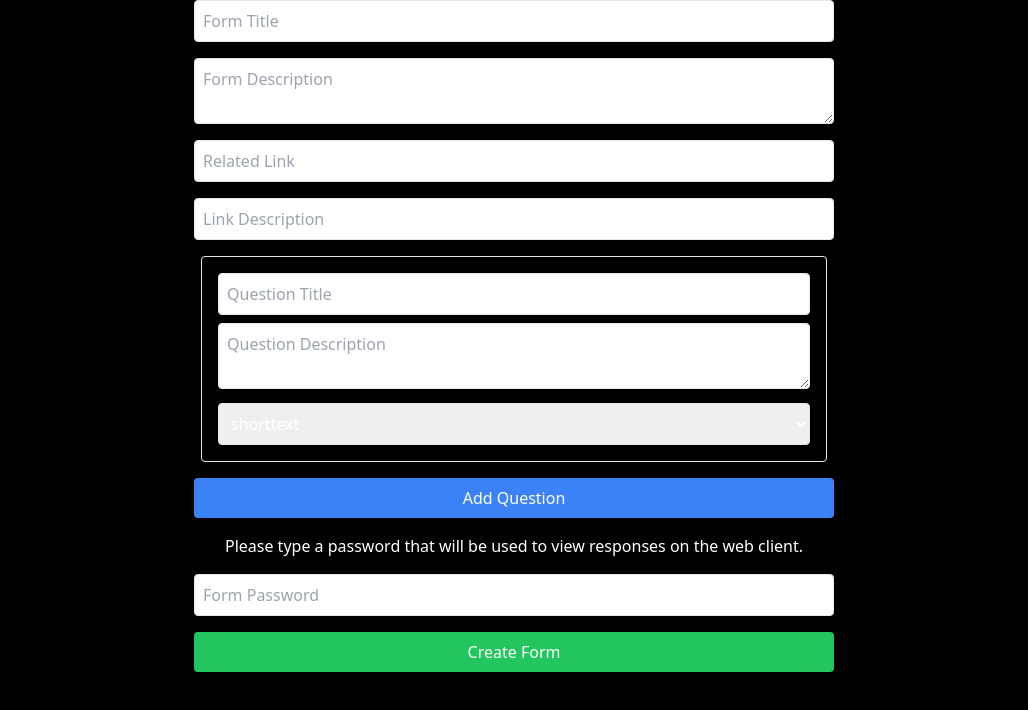
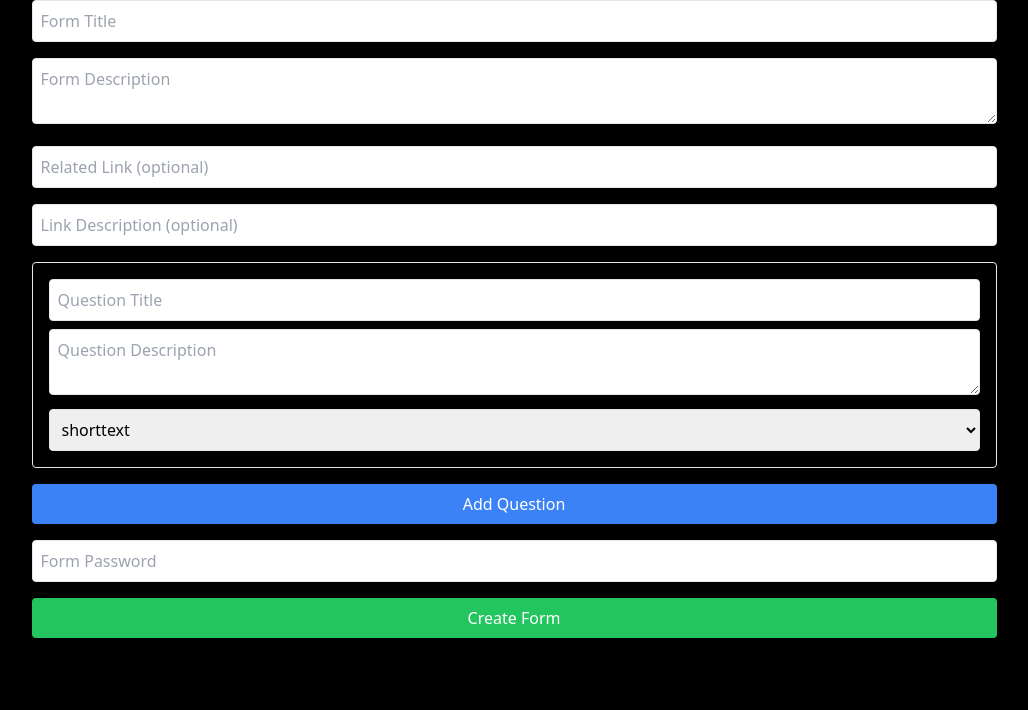
Before and after one commit to cetincetindag/formation-v1, a Next.js app: page /create in a window 1280 px wide. Shown: the top 710 px of the page, without its empty margins (126-1154 px from the left). Built offline with nearby package versions, Linux system fonts and the light colour scheme.

Commit message:
fixed form creation type issues & updated api routes

```diff
--- a/src/app/api/form/route.ts
+++ b/src/app/api/forms/route.ts
@@ -15,13 +15,9 @@ export async function GET() {
 export async function POST(request: Request) {
   try {
     const data = await request.json();
-    const password = '123456'
 
     const newForm = await db.form.create({
-      data: {
-        password: password,
-        data: data
-      },
+      data: data
     });
 
     return NextResponse.json(newForm, { status: 201 });
--- a/src/app/api/user/route.ts
+++ b/src/app/api/user/route.ts
@@ -15,13 +15,9 @@ export async function GET() {
 export async function POST(request: Request) {
   try {
     const data = await request.json();
-    const password = '123456'
 
     const newForm = await db.form.create({
-      data: {
-        password: password,
-        data: data
-      },
+      data: data
     });
 
     return NextResponse.json(newForm, { status: 201 });
--- a/src/app/create/page.tsx
+++ b/src/app/create/page.tsx
@@ -2,7 +2,6 @@
 import React, { useState, useEffect } from 'react';
 import { useRouter } from 'next/navigation';
 import { FormStructure, FormComponent, FormComponentType, FormStyle } from '~/types/formtypes';
-import { db } from '~/server/db';
 
 const defaultFormStyle: FormStyle = {
   theme: 'light',
@@ -22,6 +21,8 @@ const defaultFormComponent: FormComponent = {
   options: [],
 };
 
+const typesWithOptions = [FormComponentType.ComboBox, FormComponentType.MultiSelect, FormComponentType.MultiChoice, FormComponentType.RadioGroup];
+
 export default function CreateFormPage() {
   const router = useRouter();
   const [formStructure, setFormStructure] = useState<FormStructure>({
@@ -33,6 +34,7 @@ export default function CreateFormPage() {
     style: defaultFormStyle,
   });
   const [password, setPassword] = useState('');
+  const [message, setMessage] = useState('');
 
   useEffect(() => {
     const savedForm = localStorage.getItem('formInProgress');
@@ -66,32 +68,79 @@ export default function CreateFormPage() {
     }));
   };
 
+  const addOption = (index: number) => {
+    setFormStructure(prev => ({
+      ...prev,
+      form_content: prev.form_content.map((component, i) =>
+        i === index
+          ? { ...component, options: [...(component.options || []), ''] }
+          : component
+      ),
+    }));
+  };
+
+  const handleOptionChange = (componentIndex: number, optionIndex: number, value: string) => {
+    setFormStructure(prev => ({
+      ...prev,
+      form_content: prev.form_content.map((component, i) =>
+        i === componentIndex
+          ? {
+            ...component,
+            options: component.options?.map((option, j) =>
+              j === optionIndex ? value : option
+            ) || [],
+          }
+          : component
+      ),
+    }));
+  };
+
   const handleSubmit = async (e: React.FormEvent) => {
     e.preventDefault();
+    setMessage('');
     try {
       const formData = {
-        ...formStructure,
+        data: {
+          title: formStructure.title,
+          description: formStructure.description,
+          link: formStructure.link,
+          link_description: formStructure.link_description,
           form_content: formStructure.form_content.map(component => ({
             ...component,
             type: component.type as string,
           })),
-      };
+          style: formStructure.style,
+        },
+        password: password
+      };;
 
-      await db.form.create({
-        data: {
-          password,
-          data: formData as any,
+      const response = await fetch('/api/forms', {
+        method: 'POST',
+        headers: {
+          'Content-Type': 'application/json',
         },
+        body: JSON.stringify(formData),
       });
+
+      const result = await response.json();
+
+      if (response.ok) {
+        console.log(JSON.stringify(formData))
         localStorage.removeItem('formInProgress');
-      router.push('/forms');
+        setMessage(result.message);
+        setTimeout(() => router.push('/testpage'), 2000);
+      } else {
+        setMessage(result.message);
+      }
     } catch (error) {
       console.error('Error creating form:', error);
+      setMessage('Error creating form. Please try again.');
     }
   };
 
   return (
-    <form onSubmit={handleSubmit} className="flex flex-col items-center justify-center w-1/2 space-y-4">
+    <form onSubmit={handleSubmit} className="space-y-4 text-black">
+      {message && <div className={`p-2 ${message.includes('Error') ? 'bg-red-100' : 'bg-green-100'}`}>{message}</div>}
       <input
         type="text"
         name="title"
@@ -113,7 +162,7 @@ export default function CreateFormPage() {
         name="link"
         value={formStructure.link?.toString() || ''}
         onChange={handleInputChange}
-        placeholder="Related Link"
+        placeholder="Related Link (optional)"
         className="w-full p-2 border rounded"
       />
       <input
@@ -121,7 +170,7 @@ export default function CreateFormPage() {
         name="link_description"
         value={formStructure.link_description?.toString() || ''}
         onChange={handleInputChange}
-        placeholder="Link Description"
+        placeholder="Link Description (optional)"
         className="w-full p-2 border rounded"
       />
       {formStructure.form_content.map((component, index) => (
@@ -149,13 +198,26 @@ export default function CreateFormPage() {
               <option key={type} value={type}>{type}</option>
             ))}
           </select>
-          {['ComboBox', 'MultiSelect', 'MultiChoice', 'RadioGroup'].includes(component.type) && (
-            <textarea
-              value={component.options?.join('\n') || ''}
-              onChange={(e) => handleComponentChange(index, 'options', e.target.value.split('\n'))}
-              placeholder="Options (one per line)"
-              className="w-full p-2 border rounded"
+          {typesWithOptions.includes(component.type) && (
+            <div>
+              {component.options?.map((option, optionIndex) => (
+                <input
+                  key={optionIndex}
+                  type="text"
+                  value={option}
+                  onChange={(e) => handleOptionChange(index, optionIndex, e.target.value)}
+                  placeholder={`Option ${optionIndex + 1}`}
+                  className="w-full p-2 border rounded mt-2"
                 />
+              ))}
+              <button
+                type="button"
+                onClick={() => addOption(index)}
+                className="mt-2 p-2 bg-blue-500 text-white rounded hover:bg-blue-600"
+              >
+                Add Option
+              </button>
+            </div>
           )}
         </div>
       ))}
@@ -166,11 +228,6 @@ export default function CreateFormPage() {
       >
         Add Question
       </button>
-      <label
-        htmlFor='password'
-      >
-        Please type a password that will be used to view responses on the web client.
-      </label>
       <input
         type="password"
         value={password}
--- a/src/app/view/[form_id]/page.tsx
+++ b/src/app/view/[form_id]/page.tsx
@@ -1,13 +1,67 @@
-"use client"
-import { useParams } from "next/navigation";
+import { FormStructure, FormComponentType } from "~/types/formtypes";
+import { FormRenderer } from "~/utils/formrenderer";
+import { db } from "~/server/db";
 
-const Page = () => {
-  const params = useParams()
+function isValidFormStructure(data: unknown): data is FormStructure {
+  if (typeof data !== 'object' || data === null) return false;
+
+  const d = data as any;
+
+  return (
+    typeof d.title === 'string' &&
+    (d.description === null || typeof d.description === 'string') &&
+    Array.isArray(d.form_content) &&
+    d.form_content.every((component: any) =>
+      typeof component === 'object' &&
+      typeof component.title === 'string' &&
+      Object.values(FormComponentType).includes(component.type)
+    ) &&
+    typeof d.style === 'object' &&
+    typeof d.style.theme === 'string' &&
+    typeof d.style.h_font === 'string' &&
+    typeof d.style.h_txtcolor === 'string' &&
+    typeof d.style.h_cardcolor === 'string' &&
+    typeof d.style.q_font === 'string' &&
+    typeof d.style.q_txtcolor === 'string' &&
+    typeof d.style.q_cardcolor === 'string'
+  );
+}
+
+interface PageProps {
+  params: { form_id: string }
+}
+
+const Page = async ({ params }: PageProps) => {
+  const formId = params.form_id;
+
+  if (typeof formId !== 'string') {
+    return <div>Invalid form ID</div>;
+  }
+
+  const formRecord = await db.form.findUnique({
+    where: {
+      id: formId
+    },
+    select: {
+      data: true
+    }
+  });
+
+  if (!formRecord) {
+    return <div>Form not found</div>;
+  }
+
+  if (!isValidFormStructure(formRecord.data)) {
+    return <div>Invalid form data structure</div>;
+  }
+
+  const formData: FormStructure = formRecord.data;
+
   return (
     <div>
-      This is the page for form ID {params.form_id}
+      <FormRenderer formData={formData} />
     </div>
-  )
-}
+  );
+};
 
 export default Page;
```
Lines whose indentation alone changed are shown as unchanged.
